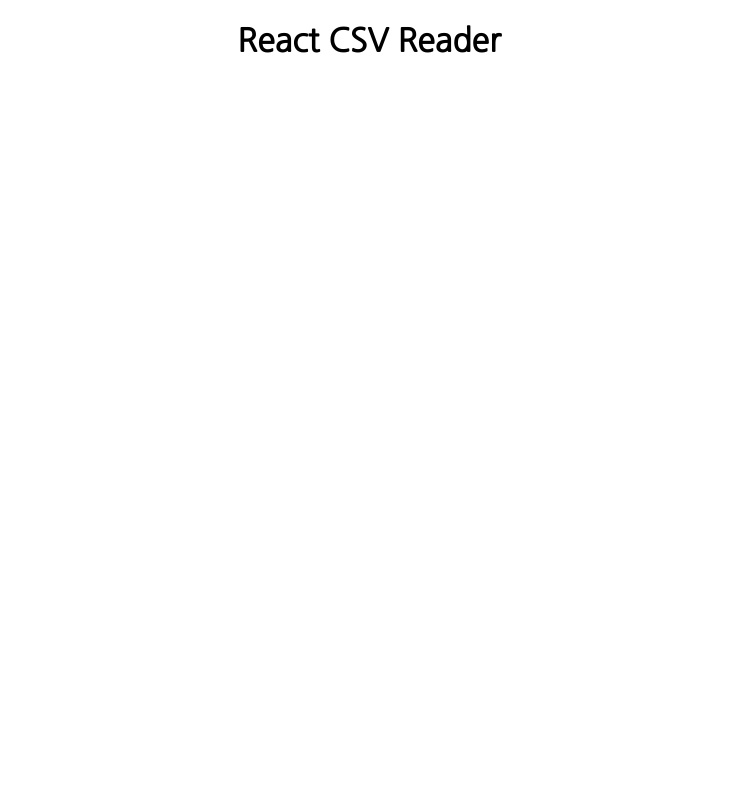
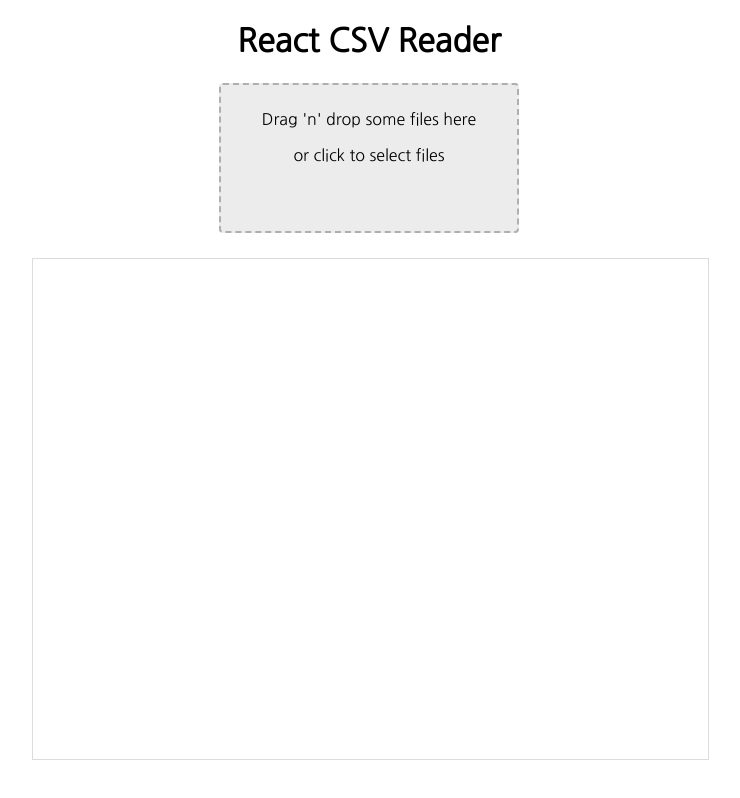
Before and after one commit to Chrischuck/react-interview-question, a React (Vite) app: page / in a window 1280 px wide. Shown: the whole page, without its empty margins (271-1011 px from the left). Built offline with nearby package versions, Linux system fonts and the light colour scheme.

Commit message:
Adds basic solution

```diff
--- a/package.json
+++ b/package.json
@@ -13,11 +13,13 @@
   "author": "",
   "license": "ISC",
   "dependencies": {
+    "classnames": "^2.2.6",
     "papaparse": "^5.2.0",
     "react": "^16.13.1",
     "react-dom": "^16.13.1",
     "react-dropzone": "^11.0.3",
-    "react-virtualized": "^9.22.2"
+    "react-virtualized-auto-sizer": "^1.0.2",
+    "react-window": "^1.8.5"
   },
   "devDependencies": {
     "faker": "^4.1.0",
--- a/src/App.js
+++ b/src/App.js
@@ -1,9 +1,20 @@
-import React from 'react';
+import React, { useState } from 'react';
 
-const App = () => (
-  <div>
-    <h1 style={{ textAlign: 'center' }}>React CSV Reader</h1>
-  </div>
-);
+import Dropzone from './Components/Dropzone';
+import Table from './Components/Table';
+
+const App = () => {
+  const [csvData, setCsvData] = useState([]);
+
+  return (
+    <div>
+      <h1 style={{ textAlign: 'center' }}>React CSV Reader</h1>
+      <div className="container">
+        <Dropzone onChange={setCsvData} />
+        <Table items={csvData} />
+      </div>
+    </div>
+  );
+};
 
 export default App;
--- /dev/null
+++ b/src/Components/Dropzone.js
@@ -0,0 +1,33 @@
+import React, { useCallback } from 'react';
+import { useDropzone } from 'react-dropzone';
+import Papa from 'papaparse';
+
+const Dropzone = ({ onChange }) => {
+  const onDrop = useCallback((acceptedFiles) => {
+    const [file] = acceptedFiles;
+    Papa.parse(file, {
+      header: true,
+      fastMode: true,
+      chunk: undefined,
+      chunkSize: undefined,
+      complete: ({ data }) => onChange(data),
+    });
+  }, []);
+  const { getRootProps, getInputProps, isDragActive } = useDropzone({ onDrop });
+
+  return (
+    <div className="dropzone-container" {...getRootProps()}>
+      <input {...getInputProps()} />
+      {isDragActive ? (
+        <p>Drop the files here ...</p>
+      ) : (
+        <>
+          <p>Drag 'n' drop some files here</p>
+          <p>or click to select files</p>
+        </>
+      )}
+    </div>
+  );
+};
+
+export default Dropzone;
--- /dev/null
+++ b/src/Components/Table.js
@@ -0,0 +1,56 @@
+import React, { useState } from 'react';
+import cx from 'classnames';
+import { FixedSizeList as List } from 'react-window';
+import AutoSizer from 'react-virtualized-auto-sizer';
+
+const Row = ({ index, style, data, selectedRow, onClick }) => {
+  const rowData = data[index];
+
+  return (
+    <div
+      className={cx({
+        ListItemOdd: index % 2,
+        ListItemEven: !(index % 2),
+        selected: selectedRow === index,
+      })}
+      style={{ ...style, cursor: 'pointer' }}
+      onClick={() => onClick(index)}
+    >
+      <img className="avatar" src={rowData.profile_picture} />
+      <div style={{ width: 100 }}>{rowData.first_name}</div>
+      <div style={{ width: 100 }}>{rowData.last_name}</div>
+      <div style={{ width: 130 }}>{rowData.phone_number}</div>
+      <div className="cell">{rowData.email}</div>
+    </div>
+  );
+};
+
+const Table = ({ items = [] }) => {
+  const [selectedRow, setSelectedRow] = useState(null);
+  return (
+    <div className="list-container">
+      <AutoSizer>
+        {({ height, width }) => (
+          <List
+            className="List"
+            height={height}
+            width={width}
+            itemSize={35}
+            itemCount={items.length}
+            itemData={items}
+          >
+            {(props) => (
+              <Row
+                selectedRow={selectedRow}
+                onClick={setSelectedRow}
+                {...props}
+              />
+            )}
+          </List>
+        )}
+      </AutoSizer>
+    </div>
+  );
+};
+
+export default Table;
--- a/src/index.css
+++ b/src/index.css
@@ -3,3 +3,60 @@
 html {
   font-family: 'Nanum Gothic', sans-serif;
 }
+
+.container {
+  margin-top: 24px;
+  width: 100%;
+  max-width: 675px;
+  margin: auto;
+  display: flex;
+  flex-direction: column;
+}
+
+.dropzone-container {
+  width: 300px;
+  height: 150px;
+  border-radius: 4px;
+  border: 2px dashed #afafaf;
+  background-color: #ececec;
+  padding: 8px;
+  box-sizing: border-box;
+  text-align: center;
+  margin: auto;
+  margin-bottom: 25px;
+}
+
+.list-container {
+  width: 100%;
+  height: 500px;
+}
+
+.List {
+  border: 1px solid #d9dddd;
+}
+
+.ListItemEven,
+.ListItemOdd {
+  display: flex;
+  align-items: center;
+  padding: 0 12px;
+}
+
+.ListItemEven {
+  background-color: #f8f8f0;
+}
+
+.avatar {
+  border-radius: 50%;
+  height: 33px;
+  width: 33px;
+  margin-right: 8px;
+}
+
+.cell {
+  flex: 1;
+}
+
+.selected {
+  background-color: #d2d2ff;
+}
```
Also changed, not shown: 1 other file (tests, documents, lock files or other folders).
